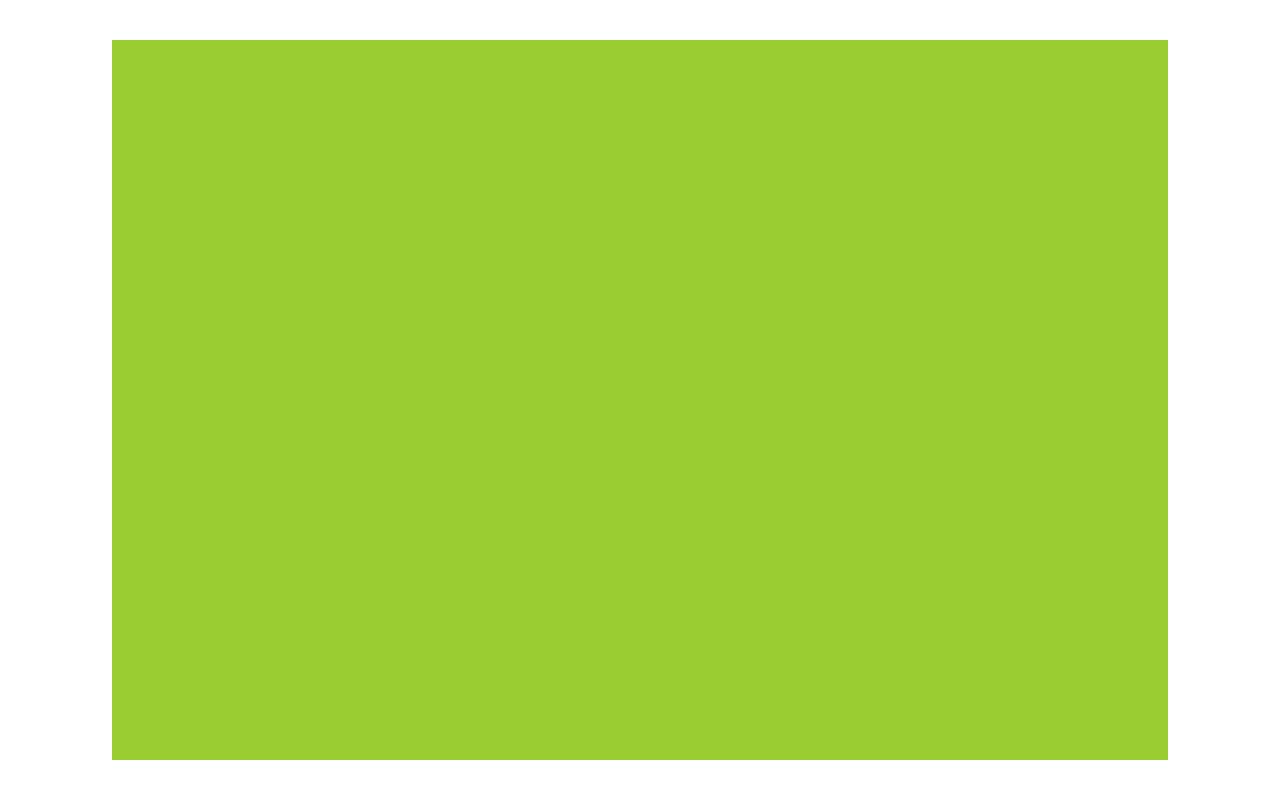
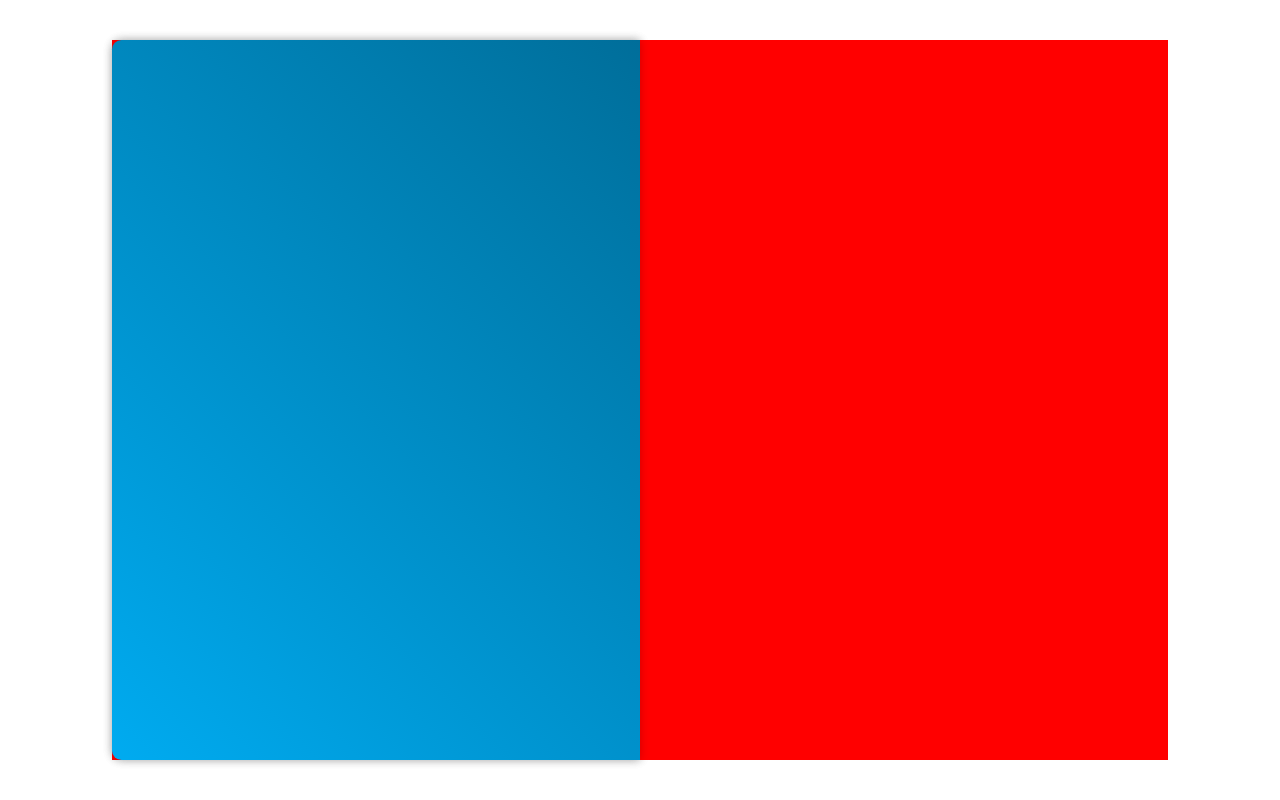
Before and after one commit to fesri-haris/Portofolio-Fesri, a plain HTML site: page index.html in a window 1280 px wide. Drawn offline with nearby package versions, Linux system fonts and the light colour scheme.

Commit message:
edit templating layout

```diff
--- a/index.html
+++ b/index.html
@@ -14,7 +14,7 @@
 <body>
     <div class="wrapper">
         <div class="cover cover-left"> </div>
-        <div class="cover cover-right"> </div>
+        <div class="cover cover-right turn"> </div>
     </div>
             <!-- profile page -->
 
--- a/style.css
+++ b/style.css
@@ -33,5 +33,24 @@ body{
   position: relative;
   width: 66rem;
   height: 45rem;
-  background: yellowgreen;
+  background: red;
 }
+
+.cover{
+  position: absolute;
+  width: 50%;
+  height: 100%;
+  background: var(--cover-color);
+  box-shadow: var(--box-shadow);
+  border-top-left-radius: .6rem;
+  border-bottom-left-radius: .6rem;
+  transform-origin: right;
+}
+
+.cover.cover-right{
+z-index: -1;
+}
+
+.cover.cover-right.turn{
+  transform: rotateY('180deg');
+}
```
Also changed, not shown: script.js (line endings or trailing spaces).
